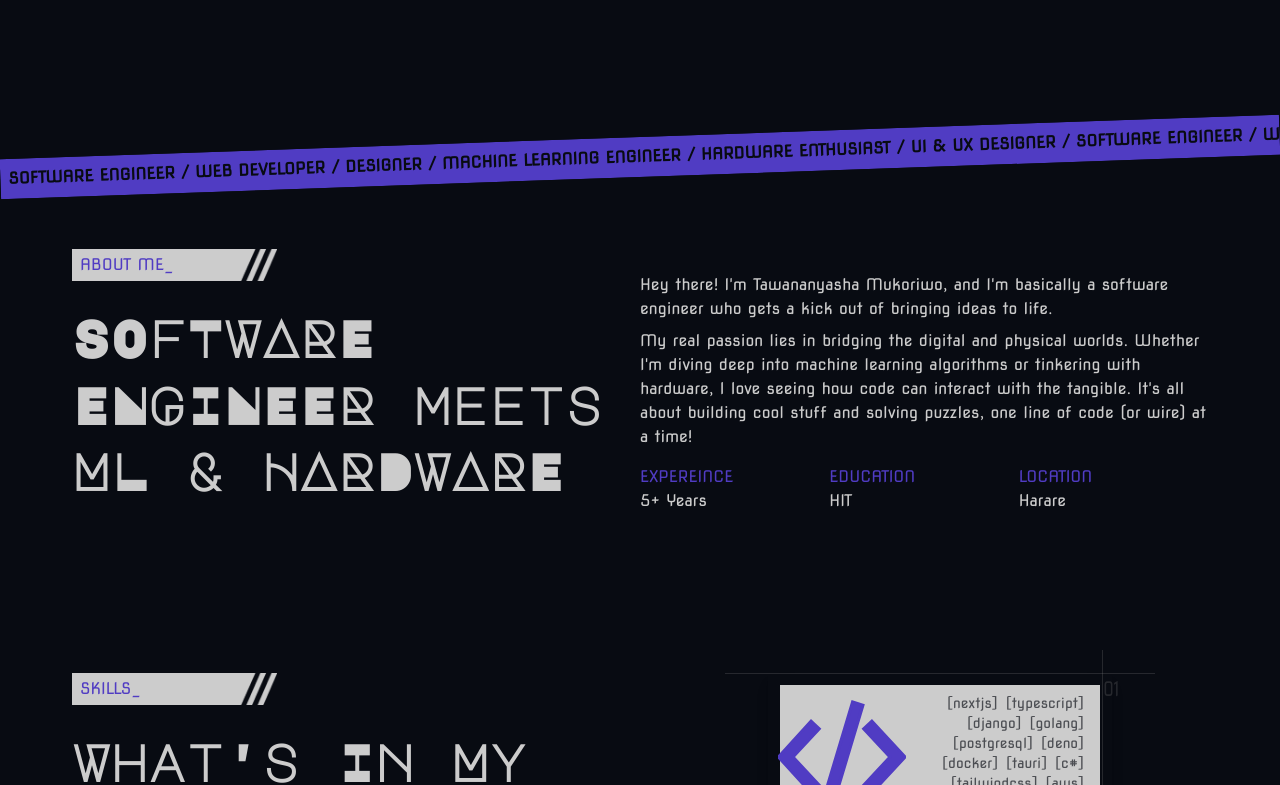
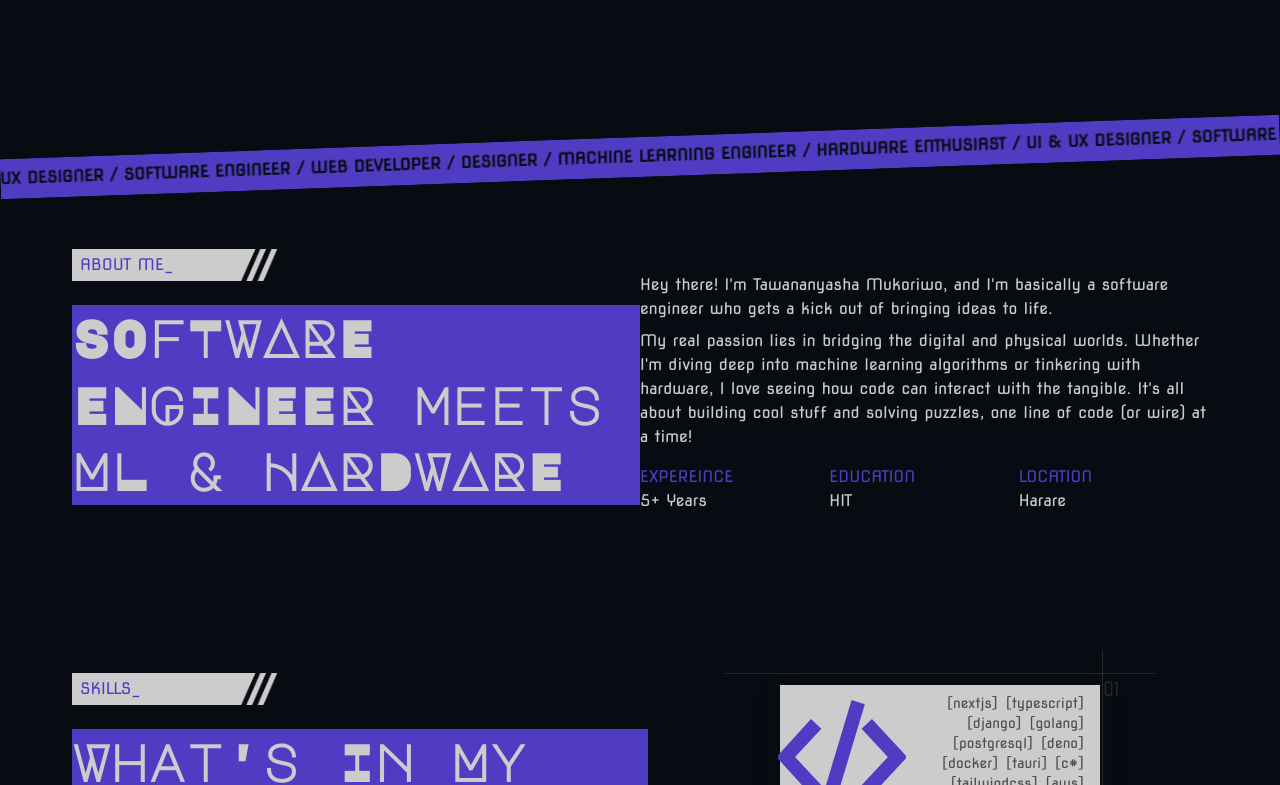
Before and after one commit to TawanaState/portfolio-site, a Next.js app: page / in a window 1280 px wide. Shown: the part 575-1360 px from the top of the page. Built offline with nearby package versions, Linux system fonts and the light colour scheme.

Commit message:
Fixed Banner Scroll

```diff
--- a/src/app/components/hero/banner.tsx
+++ b/src/app/components/hero/banner.tsx
@@ -1,8 +1,9 @@
 
 
 export default function Banner(){
-
-    return <div style={{ }} className="banner bg-accent text-background text-center items-center p-2 w-[100vw] font-bold text-nowrap">
+    return <div className="banner bg-accent text-background text-center items-center p-2 w-[100vw] font-bold text-nowrap">
+        <span>
         {"SOFTWARE ENGINEER / WEB DEVELOPER / DESIGNER / MACHINE LEARNING ENGINEER / HARDWARE ENTHUSIAST / UI & UX DESIGNER / ".repeat(3)}
+        </span>
         </div>
 }
--- a/src/app/components/hero/nav.tsx
+++ b/src/app/components/hero/nav.tsx
@@ -33,7 +33,6 @@ export default function Nav(params: { className?: string }) {
                 </span>
             </div>
 
-
             {/* Mobile Nav */}
             <div className="mobile-nav peer-[:has(:checked)]:flex hidden flex-col justify-between h-full px-mobile md:!hidden bg-background z-10">
                 <ul className="flex flex-col gap-4 mt-16 place-self-start w-full">
--- a/src/app/globals.css
+++ b/src/app/globals.css
@@ -67,12 +67,17 @@ nav:has( *:checked) .mobile-nav li.menu-item{
 html:has(nav *:checked){
   overflow: hidden hidden;
 }
-.banner{
-  animation: slide-in 2s ease-in-out;
+.banner > span{
+  animation: slide-in 50s cubic-bezier(0.05, 0.51, 0,-0.17);
+  animation-iteration-count: 1;
+  display: block;
 }
 @keyframes slide-in{
+  0%{
+    transform: translate(-100%);
+  }
   100%{
-    transform: translateX(40px);
+    transform: translateX(0%);
   }
 }
 @keyframes fade-in{
@@ -90,7 +95,7 @@ h2{
   font-weight: 600;
   color: var(--foreground);
   line-height: 1.3;
-  @apply text-[2rem] md:text-[3.2rem];
+  @apply text-[2rem] md:text-[3.2rem] bg-primary;
 }
 .dud{/* For the text scramble */
   @apply text-muted;
```
